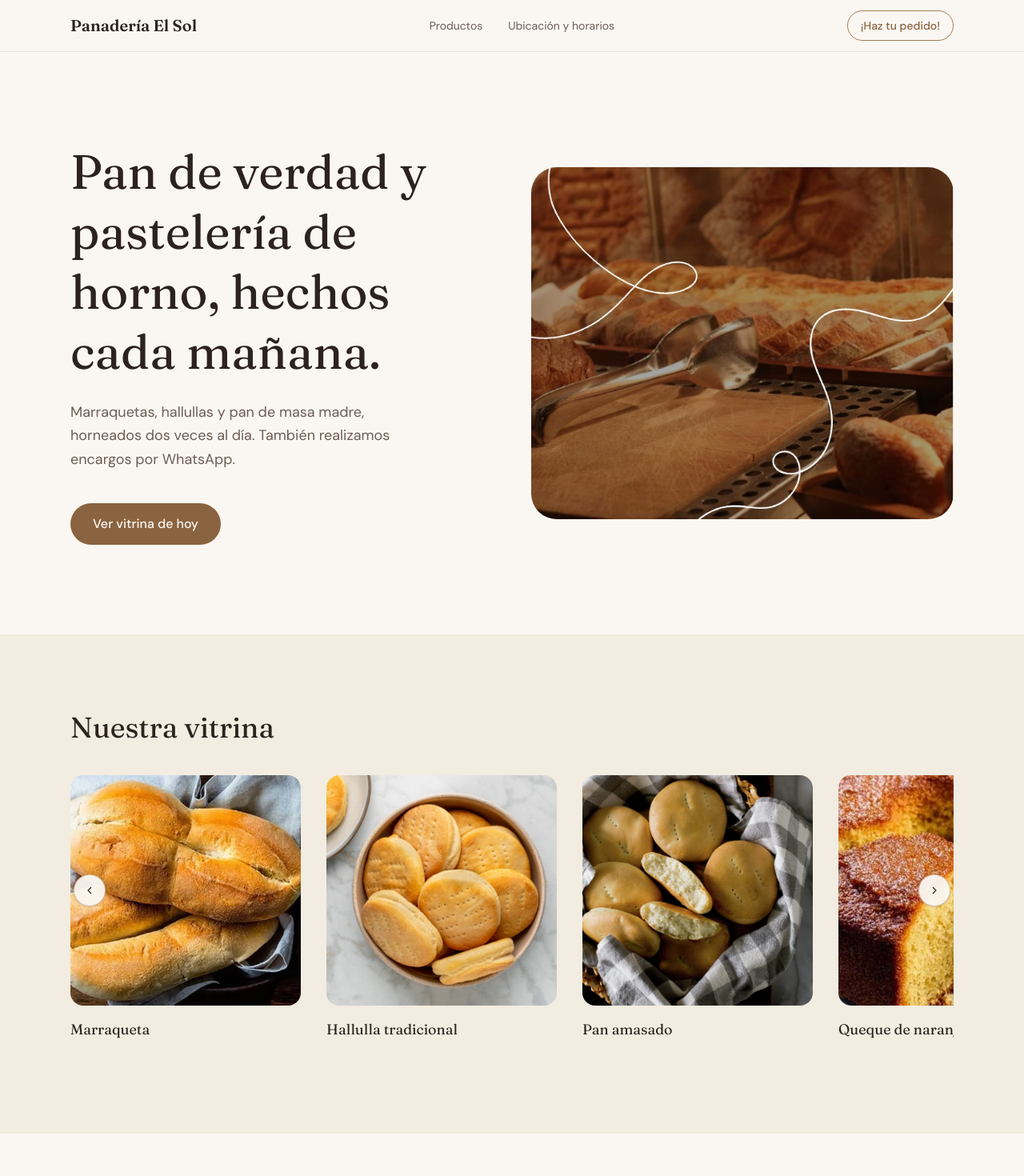
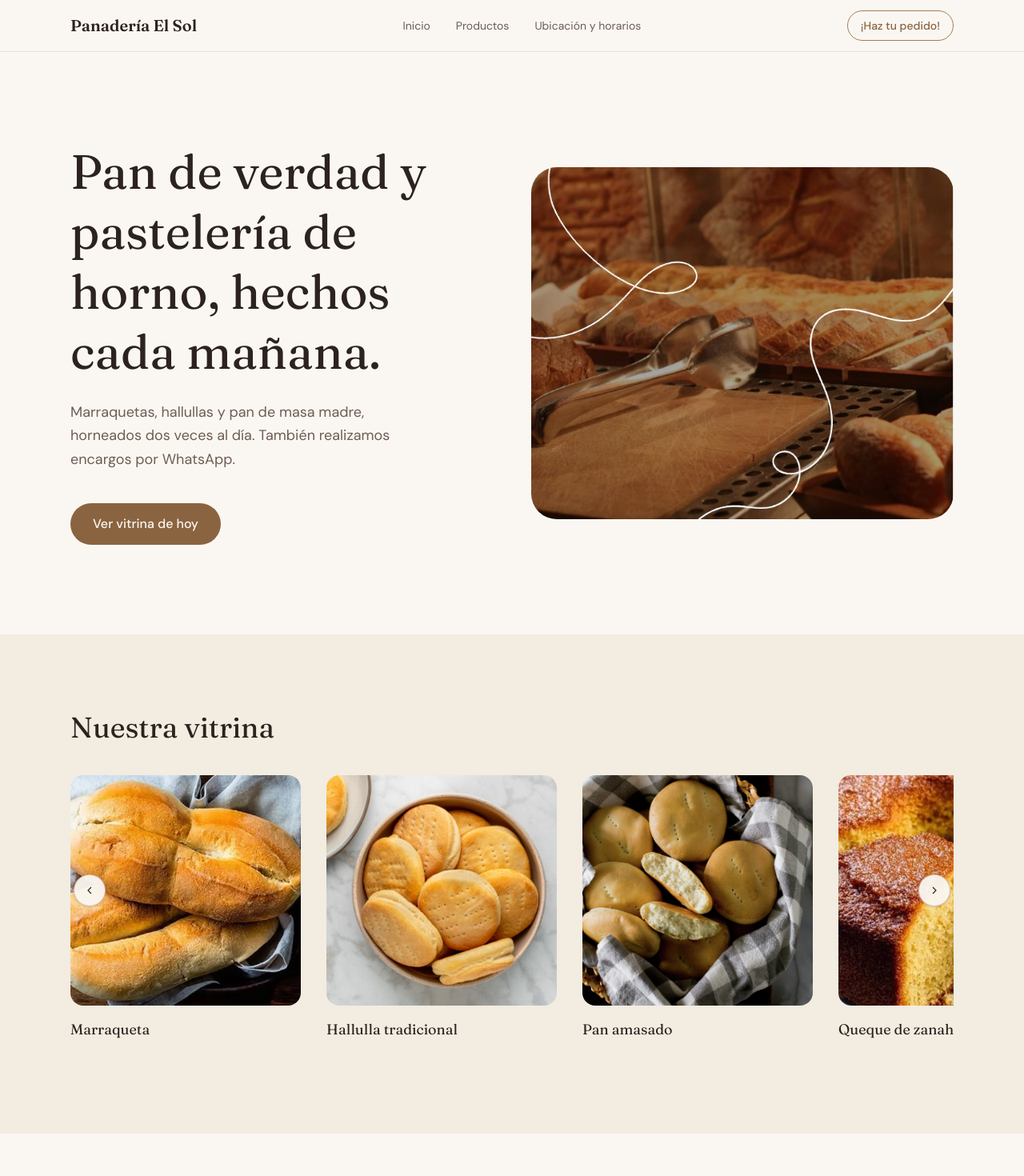
Before and after one commit to AlbertoRodBa/panaderia-sol, a Next.js app: page / in a window 1280 px wide. Shown: the top 1470 px of the page at 80% size. Built offline with nearby package versions, Linux system fonts and the light colour scheme.

Commit message:
correccion en los contenidos de seccion de productos

```diff
--- a/components/layout/Header.tsx
+++ b/components/layout/Header.tsx
@@ -5,6 +5,7 @@ import { Boton } from "@/components/ui/Boton";
 import { SITE } from "@/lib/site";
 
 const ENLACES = [
+  { href: "#inicio", texto: "Inicio" },
   { href: "#vitrina", texto: "Productos" },
   { href: "#visitanos", texto: "Ubicación y horarios" },
 ];
--- a/components/sections/Hero.tsx
+++ b/components/sections/Hero.tsx
@@ -3,7 +3,7 @@ import { Foto } from "@/components/ui/Foto";
 
 export function Hero() {
   return (
-    <section className="mx-auto grid max-w-6xl items-center gap-12 px-6 py-20 md:grid-cols-2 md:py-28">
+    <section id="inicio" className="mx-auto grid max-w-6xl items-center gap-12 px-6 py-20 md:grid-cols-2 md:py-28">
       <div className="hero-fade-in">
         <h1 className="font-serif text-4xl leading-tight md:text-6xl">
           Pan de verdad y pastelería de horno, hechos cada mañana.
--- a/data/productos.ts
+++ b/data/productos.ts
@@ -7,6 +7,6 @@ export const PRODUCTOS: Producto[] = [
   { nombre: "Marraqueta", imagen: "/images/marraqueta.jpg" },
   { nombre: "Hallulla tradicional", imagen: "/images/hallulla.jpg" },
   { nombre: "Pan amasado", imagen: "/images/pan-amasado.jpg" },
-  { nombre: "Queque de naranja", imagen: "/images/queque-naranja.jpg" },
+  { nombre: "Queque de zanahoria", imagen: "/images/queque-zanahoria.jpg" },
   { nombre: "Berlín", imagen: "/images/berlin.jpg" },
 ];
```
Also changed, not shown: public/images/queque-zanahoria.jpg (renamed from public/images/queque-naranja.jpg).
